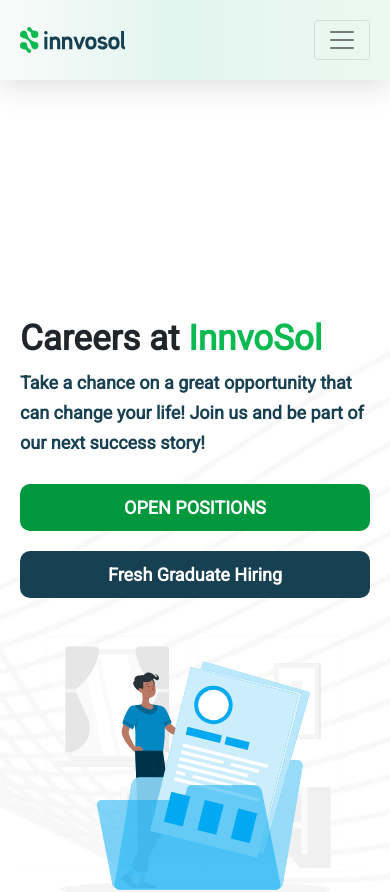
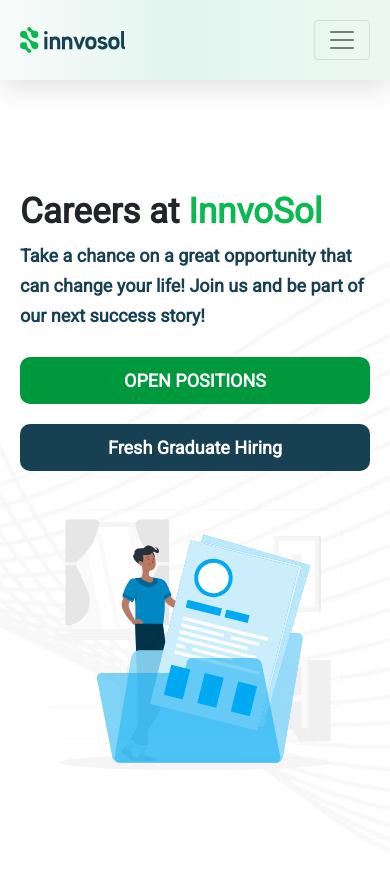
Before and after one commit to BasharatAliKing/innvosol-project, a React (Create React App) app: page /Carrier in a window 390 px wide. Shown: the top 892 px of the page. Built offline with nearby package versions, Linux system fonts and the light colour scheme.

Commit message:
Code added

```diff
--- a/src/Utilities/Carrier.css
+++ b/src/Utilities/Carrier.css
@@ -90,7 +90,7 @@
     }
     #Carrier{
         width: 100%;
-        height: 150vh;
+        height: 120vh;
     }
 
     #Carrier{
--- a/src/Utilities/Services.css
+++ b/src/Utilities/Services.css
@@ -82,7 +82,7 @@
     }
     #Services .below-heading {
         font-size: 70px;
-        margin-top: -90px;
+        margin-top: -115px;
     }
 
 }
```
